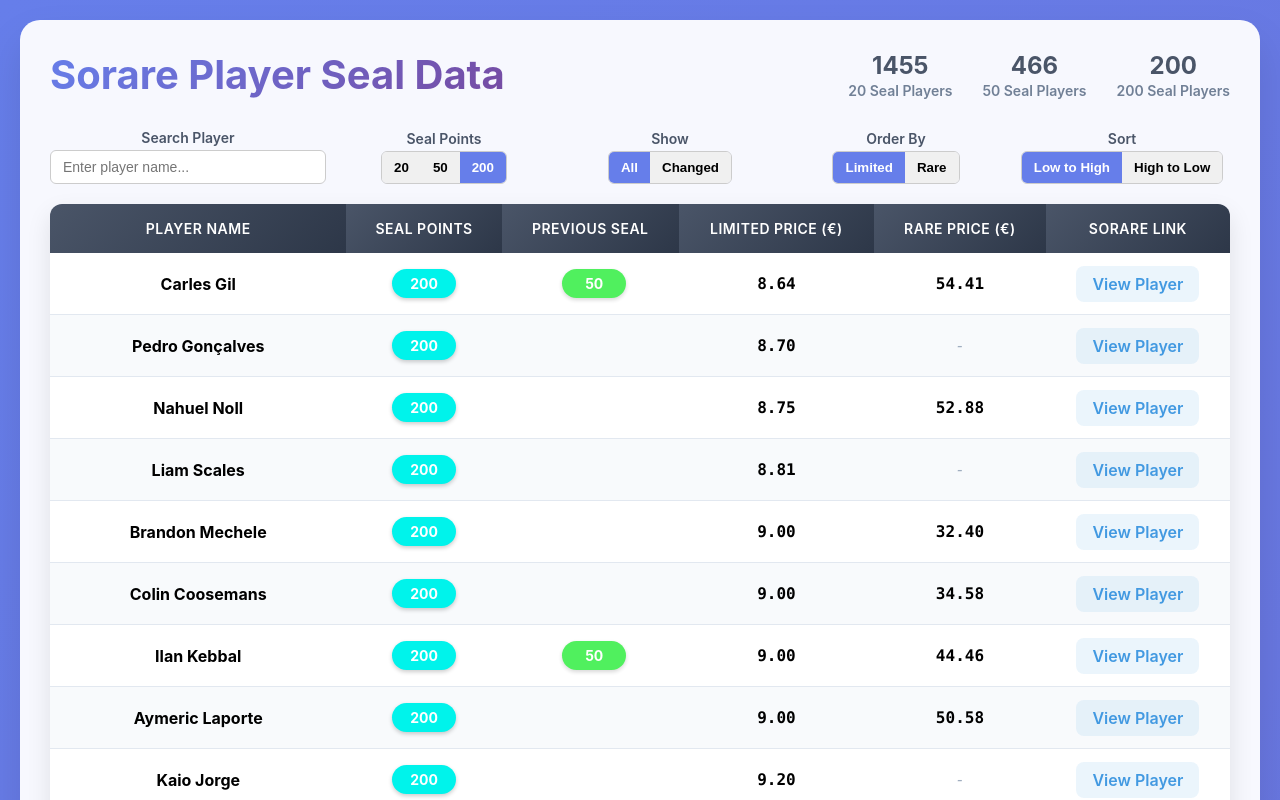
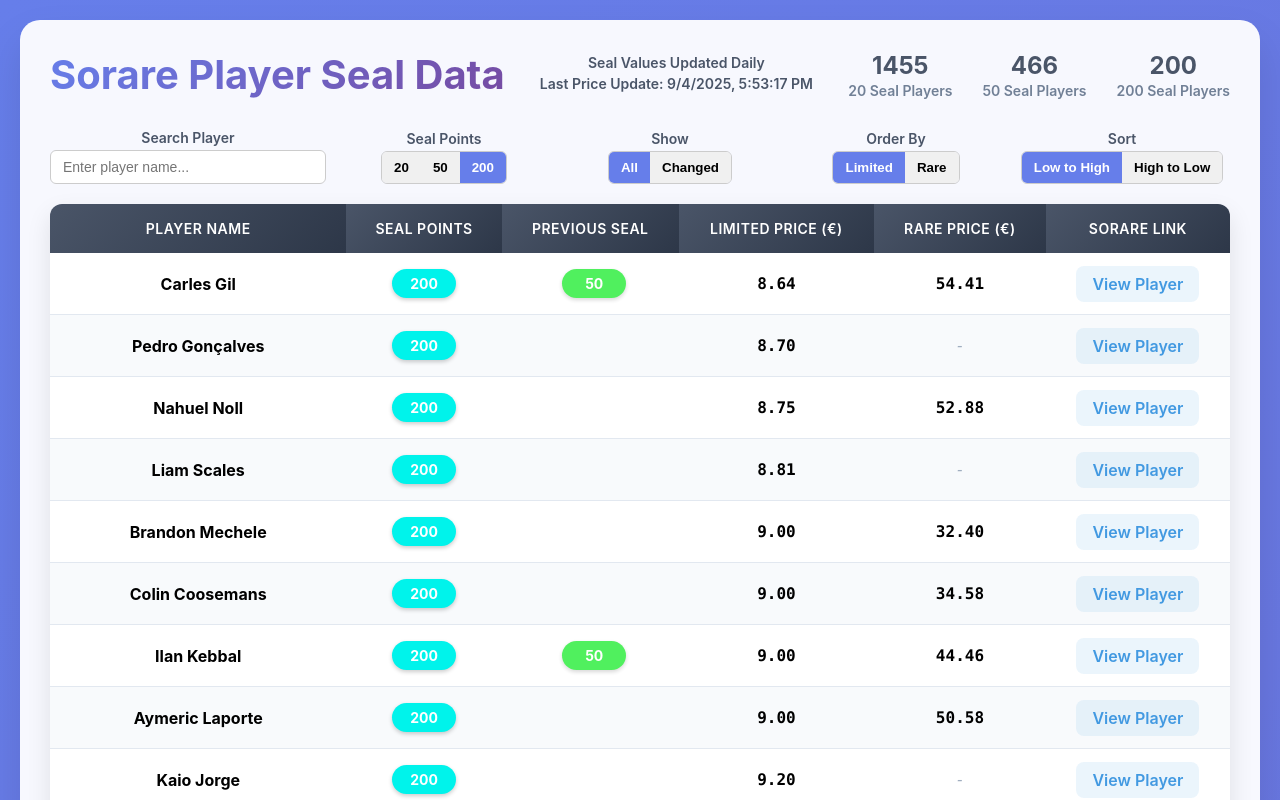
Before and after one commit to random989/seal-sorare, a Next.js app: page / in a window 1280 px wide. Shown: the top 800 px of the page. Built offline with nearby package versions, Linux system fonts and the light colour scheme.

Commit message:
Update index.js
Added timestamp for last price update, and a daily seal update indication.

```diff
--- a/pages/index.js
+++ b/pages/index.js
@@ -85,6 +85,25 @@
     if (!sealValue && sealValue !== 0) return '';
     return <span className={`seal-badge seal-${sealValue}`}>{sealValue}</span>;
   };
+
+  const getLastUpdateTimes = () => {
+    const generatedAt = sealData.generated_at;
+
+    // Default: both updates use the same timestamp
+    let priceUpdateTime = generatedAt;
+
+    // Add one hour to the timestamp
+    if (priceUpdateTime) {
+      const date = new Date(priceUpdateTime);
+      date.setHours(date.getHours() + 1);
+      priceUpdateTime = date.toISOString();
+    }
+
+    return {
+      priceUpdate: priceUpdateTime ? new Date(priceUpdateTime).toLocaleString() : 'N/A'
+    };
+  };
+
   /*
   const getChangedCount = () => {
     if (!sealData.players) return 0;
@@ -117,6 +136,16 @@
           justify-content: space-between;
           align-items: center;
           margin-bottom: 30px;
+        }
+        .update-info {
+          text-align: center;
+          flex: 1;
+        }
+        .update-line {
+          font-size: 0.875rem;
+          font-weight: 600;
+          color: #4a5568;
+          margin-bottom: 4px;
         }
         h1 {
           color: #2d3748;
@@ -282,6 +311,10 @@
       <div className="container">
         <div className="header-section">
           <h1>Sorare Player Seal Data</h1>
+          <div className="update-info">
+            <div className="update-line">Seal Values Updated Daily</div>
+            <div className="update-line">Last Price Update: {getLastUpdateTimes().priceUpdate}</div>
+          </div>
           <div className="summary-info">
             <div className="summary-item">
               <span className="summary-number">{sealData.summary?.['20_seal_count'] || 0}</span>
```
